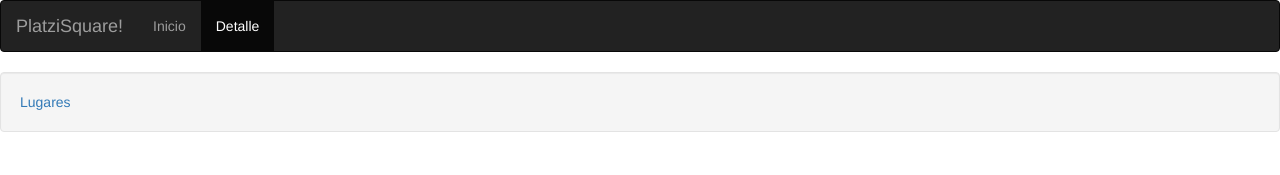
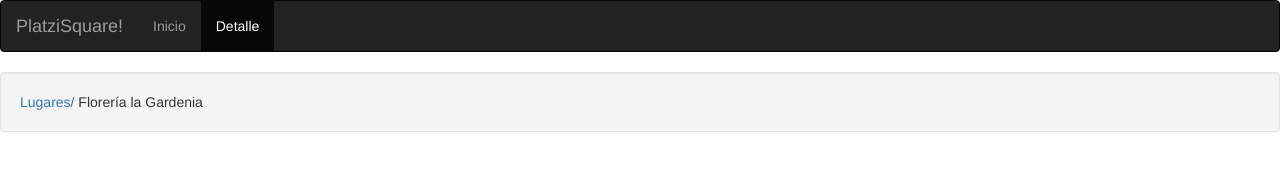
Before and after one commit to michellpine/Angular4_Platzi, an Angular app: page /detalle/1 in a window 1280 px wide. Shown: the top 175 px of the page. Built offline with nearby package versions, Linux system fonts and the light colour scheme; what @agm/core would draw is missing.

Commit message:
vista de detalle

```diff
--- a/src/app/detalle/detalle.component.html
+++ b/src/app/detalle/detalle.component.html
@@ -1,5 +1,5 @@
 <div class ="well">
-    <a routerLink="/lugares">Lugares</a>
+    <a routerLink="/lugares">Lugares/</a> {{lugar.nombre}}
 </div>
 
 <div class="container">
```
